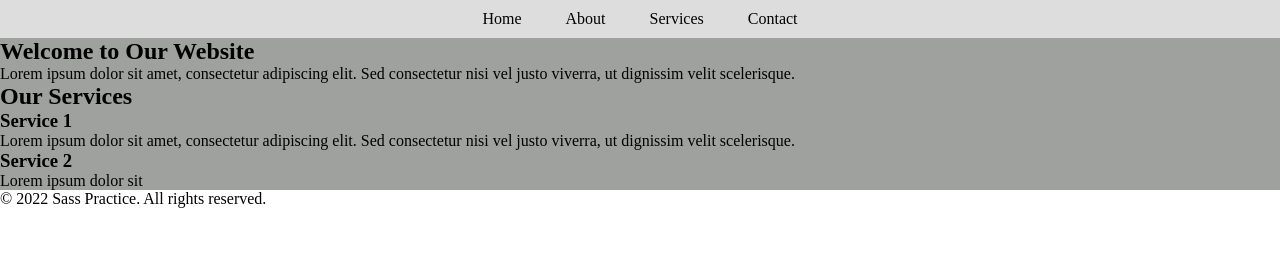
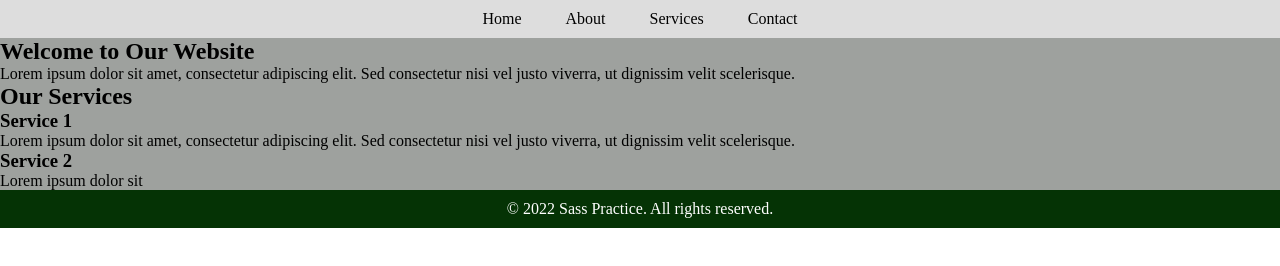
Before and after one commit to devrasel24/practiceSass, a plain HTML site: page index.html in a window 1280 px wide. Drawn offline with Linux system fonts and the light colour scheme.

Commit message:
color changes

```diff
--- a/assets/base/_color.scss
+++ b/assets/base/_color.scss
@@ -2,3 +2,5 @@
 $mainBgColor: #ddd;
 $mainTextColor: green;
 $mainBodyColor: rgb(158, 161, 158);
+$mainFooterColor: rgb(5, 51, 5);
+$whiteColor: white;
--- a/assets/scss/main.scss
+++ b/assets/scss/main.scss
@@ -4,7 +4,12 @@
 header {
   background-color: index.$mainBgColor;
 }
-
 main {
   background-color: index.$mainBodyColor;
 }
+footer {
+  background-color: index.$mainFooterColor;
+  color: index.$whiteColor;
+  text-align: center;
+  padding: 10px 0;
+}
```
Also changed, not shown: assets/css/main.css, 1 other file.
